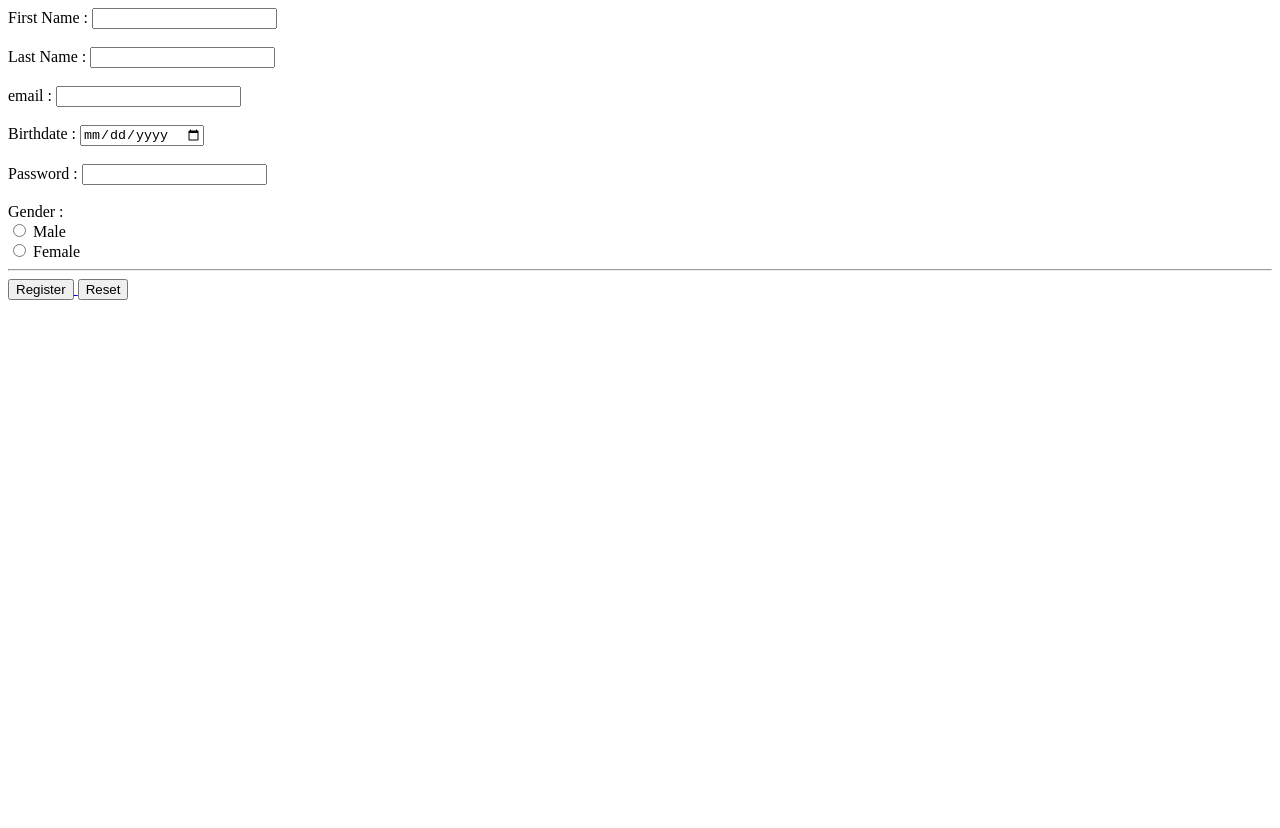
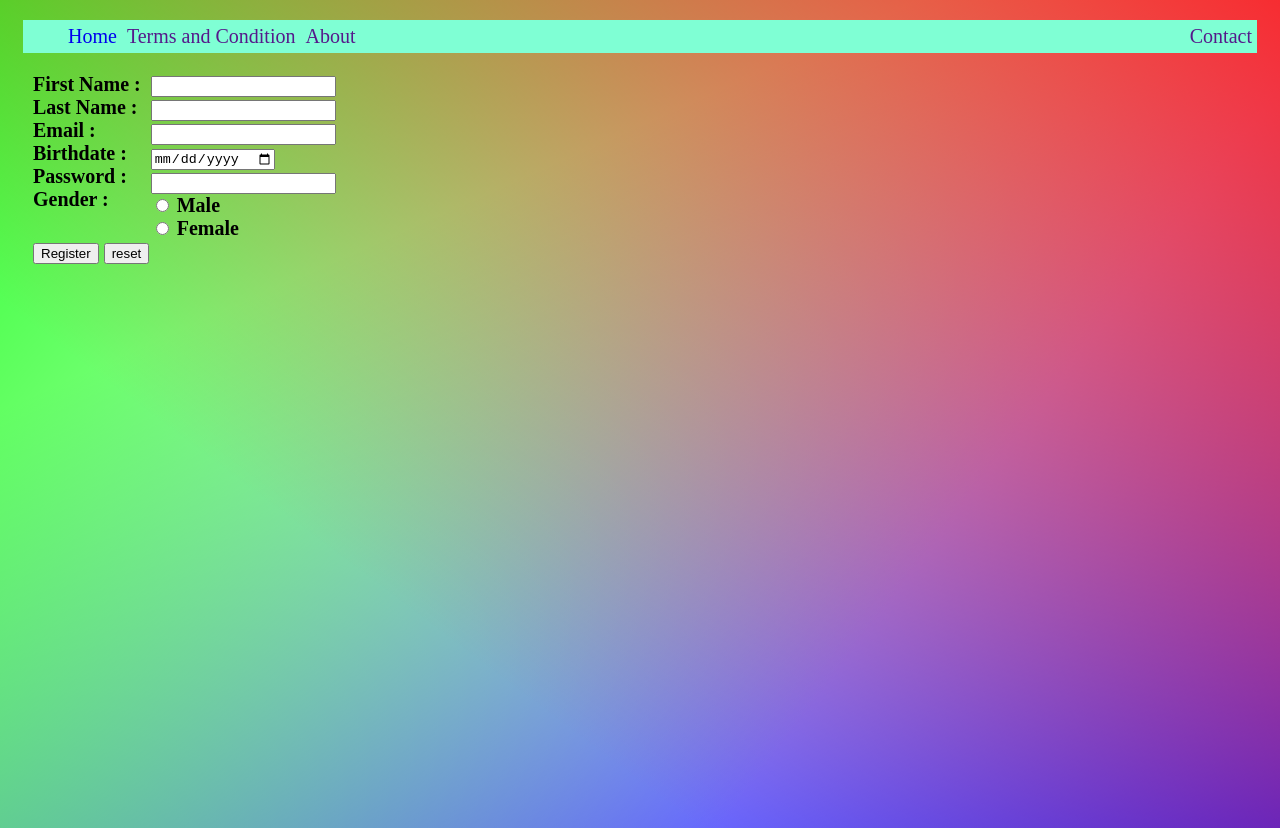
Before and after one commit to ayank007/myself, a plain HTML site: page newpage.html in a window 1280 px wide. Before the commit the page ends 800 px from the top, so only its background shows below. Drawn offline with Linux system fonts and the light colour scheme.

Commit message:
dekha jak

```diff
--- a/newpage.html
+++ b/newpage.html
@@ -5,27 +5,45 @@
     <title>
         Yohohoho
     </title>
+    <link rel="stylesheet" href="css/style1.css">
 </head>
 
 <body>
-    <form method="get">
-        First Name : <input type="text" name="fname"><br><br>
-        Last Name : <input type="text" name="lname">
-        <br><br>
-        email : <input type="email" name="email">
-        <br><br>
-        Birthdate : <input type="date" name="bd">
-        <br><br>
-        Password : <input type="password" name="Password"><br><br>
-        Gender : <br><input type="radio" value="male" name="Gender"> Male
-        <br>
-        <input type="radio" value="female" name="Gender"> Female
-        <br>
-        <hr>
-        <a href="index.html"><input type="submit" value="Register">
-        </a>
-        <input type="reset">
-    </form>
+
+    <nav class="zone">
+        <ul>
+            <li><a href="index.html">Home</a></li>
+            <li> <a href="">Terms and Condition</a></li>
+            <li><a href="">About</a></li>
+            <li class="end"><a href="">Contact</a></li>
+        </ul>
+    </nav>
+    <div class="cover">
+        <form method="get">
+
+            <div class="abc">
+                <div class="txt">
+                    First Name :
+                    <br>Last Name :
+                    <br>Email :
+                    <br>Birthdate :
+                    <br>Password :
+                    <br>Gender :
+                </div>
+                <div class="box">
+                    <input type="text">
+                    <br><input type="text">
+                    <br><input type="email">
+                    <br><input type="date">
+                    <br><input type="password">
+                    <br><input type="radio" name="gender"> <span aria-hidden="true" style="opacity: 1;">Male</span>
+                    <br><input type="radio" name="gender"> Female
+                </div>
+            </div>
+            <input type="submit" value="Register" class="t">
+            <input type="reset" value="reset" class="t">
+        </form>
+    </div>
 </body>
 
 </html>
```
